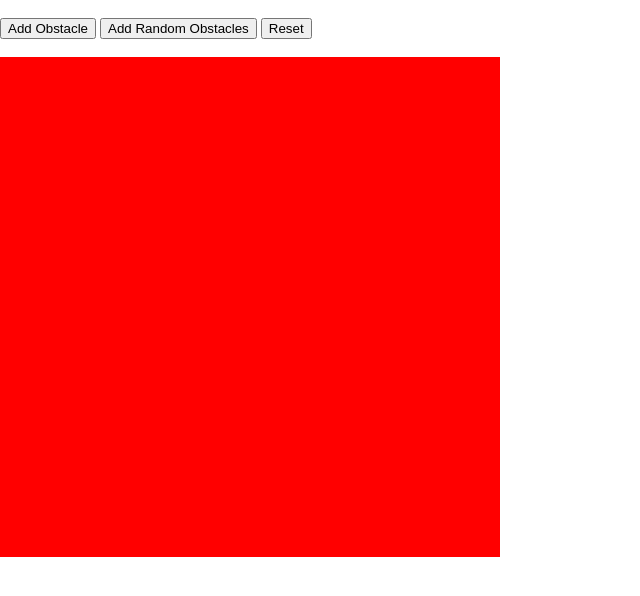
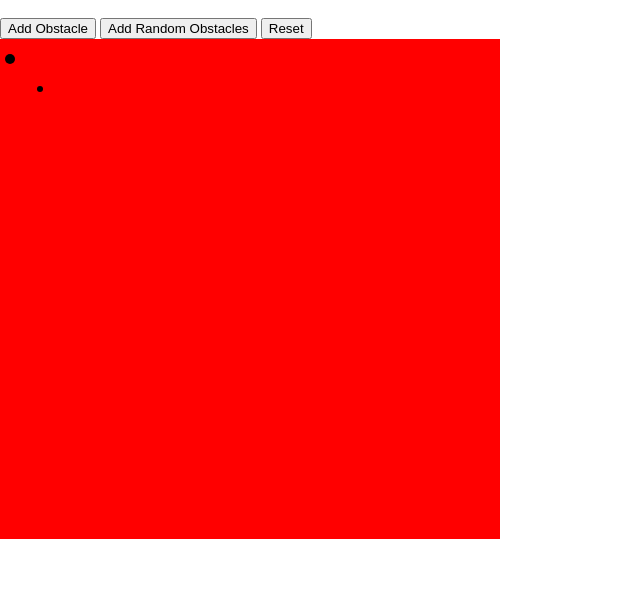
Before and after one commit to dclaze/CS670, a website: page index.html in a window 1280 px wide. Both pictures are taken after a click on the button "Add Random Obstacles". Shown: the part 40-636 px from the top of the page, without its empty margins (0-640 px from the left). Drawn offline with Linux system fonts and the light colour scheme.

Commit message:
Added svg circle repeater

```diff
--- a/app.js
+++ b/app.js
@@ -1,7 +1,22 @@
 angular.module('CS670', []);
 
-angular.module('ngp').controller('Main', ['$scope',
+angular.module('CS670').controller('Main', ['$scope',
     function($scope) {
-        alert("YO");
+            $scope.map = {
+                height: 500,
+                width: 500
+            };
+        $scope.addObstacles = function() {
+
+            $scope.circles = [{
+                x: "10",
+                y: "20",
+                r: "5"
+            }, {
+                x: "40",
+                y: "50",
+                r: "3"
+            }];
+        }
     }
 ]);
--- a/index.css
+++ b/index.css
@@ -11,7 +11,5 @@
 }
 
 .map{
-	width:500px;
-	height:500px;
 	background-color: red;
 }
--- a/index.html
+++ b/index.html
@@ -6,16 +6,18 @@
     <script src="app.js"></script>
 </head>
 
-<body class="fullscreen">
+<body class="fullscreen" ng-app="CS670">
     <h1>A* Search Bot</h1>
-    <div>
+    <div ng-controller="Main">
         <button>Add Obstacle</button>
-        <button>Add Random Obstacles</button>
+        <button ng-click="addObstacles()">Add Random Obstacles</button>
         <button>Reset</button>
-    </div>
-    </br>
-    <div class="map">
-        <canvas></canvas>
+        </br>
+
+        <svg class="map" ng-attr-height="{{map.height}}" ng-attr-width="{{map.width}}">
+            <circle ng-repeat="circle in circles" ng-attr-cx="{{circle.x}}" ng-attr-cy="{{circle.y}}" ng-attr-r="{{circle.r}}">
+            </circle>
+        </svg>
     </div>
 </body>
 
```
